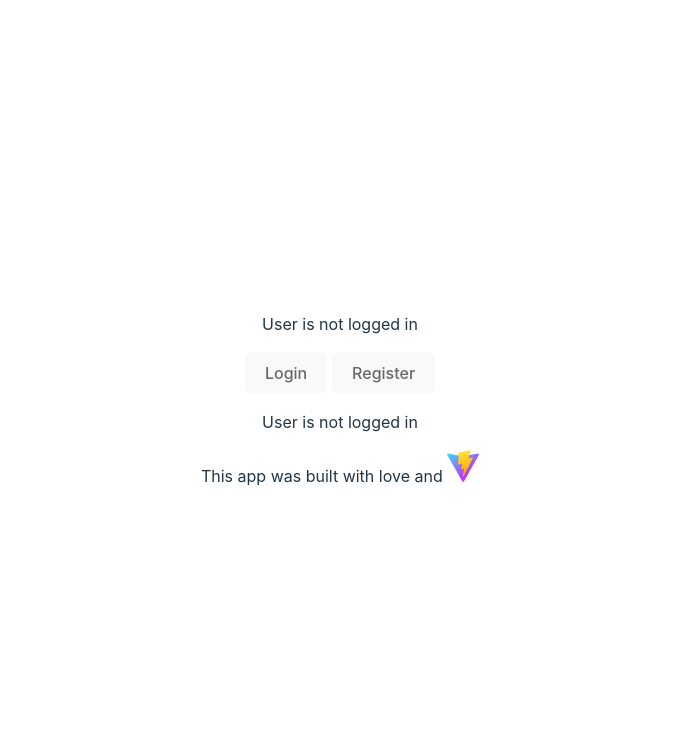
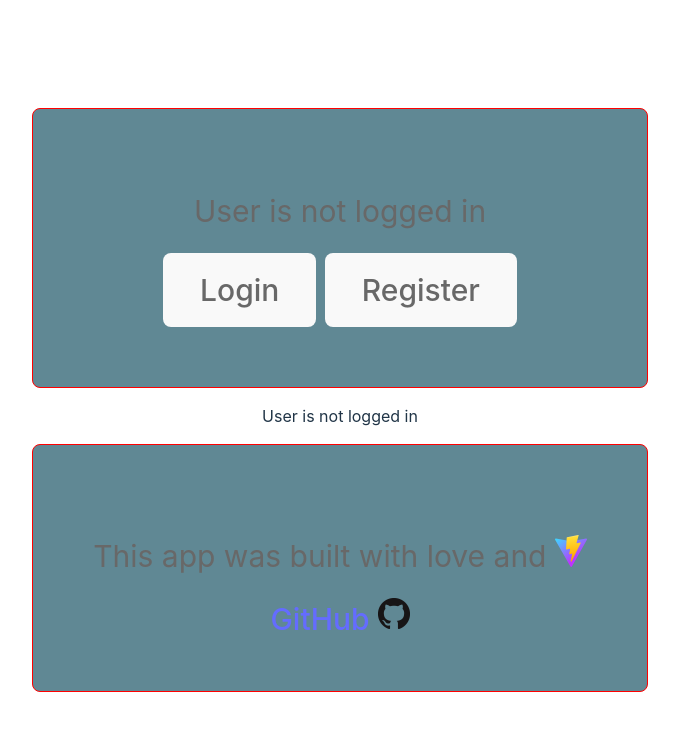
Before and after one commit to TINF21B2-Software-Engineering-TuDU/TuDu-Frontend, a Svelte app: page / in a window 1280 px wide. Shown: the top 730 px of the page, without its empty margins (300-979 px from the left). Built offline with nearby package versions, Linux system fonts and the light colour scheme.

Commit message:
improve styling

```diff
--- a/src/app.css
+++ b/src/app.css
@@ -80,3 +80,18 @@ button:focus-visible {
     background-color: #f9f9f9;
   }
 }
+
+div.outline {
+  border-radius: 8px;
+  border: 1px solid red;
+  padding: 60px;
+  text-align: center;
+  background-color: #608894;
+  color: #686868;
+  font-size: 30px;
+}
+div#header {
+}
+
+div#footer {
+}
--- a/src/lib/Footer.svelte
+++ b/src/lib/Footer.svelte
@@ -8,6 +8,9 @@
     alt="Vite Logo"
   />
 </p>
+<a href="https://github.com/TuDU-SE">
+  GitHub <img src="src\assets\GitHub-Mark-32px.png" class="logo" alt="Mark" />
+</a>
 
 <style>
 </style>
```
Also changed, not shown: src/assets/GitHub-Mark-32px.png (added).
